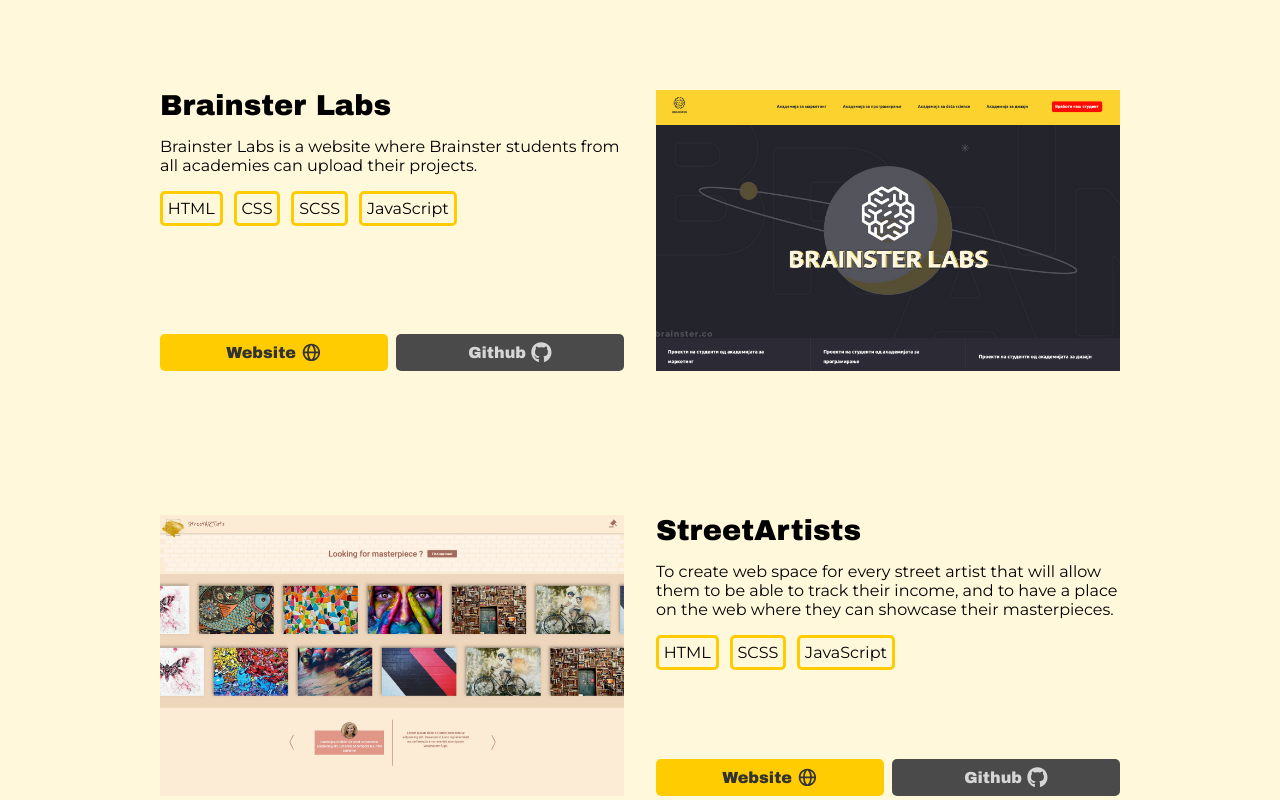
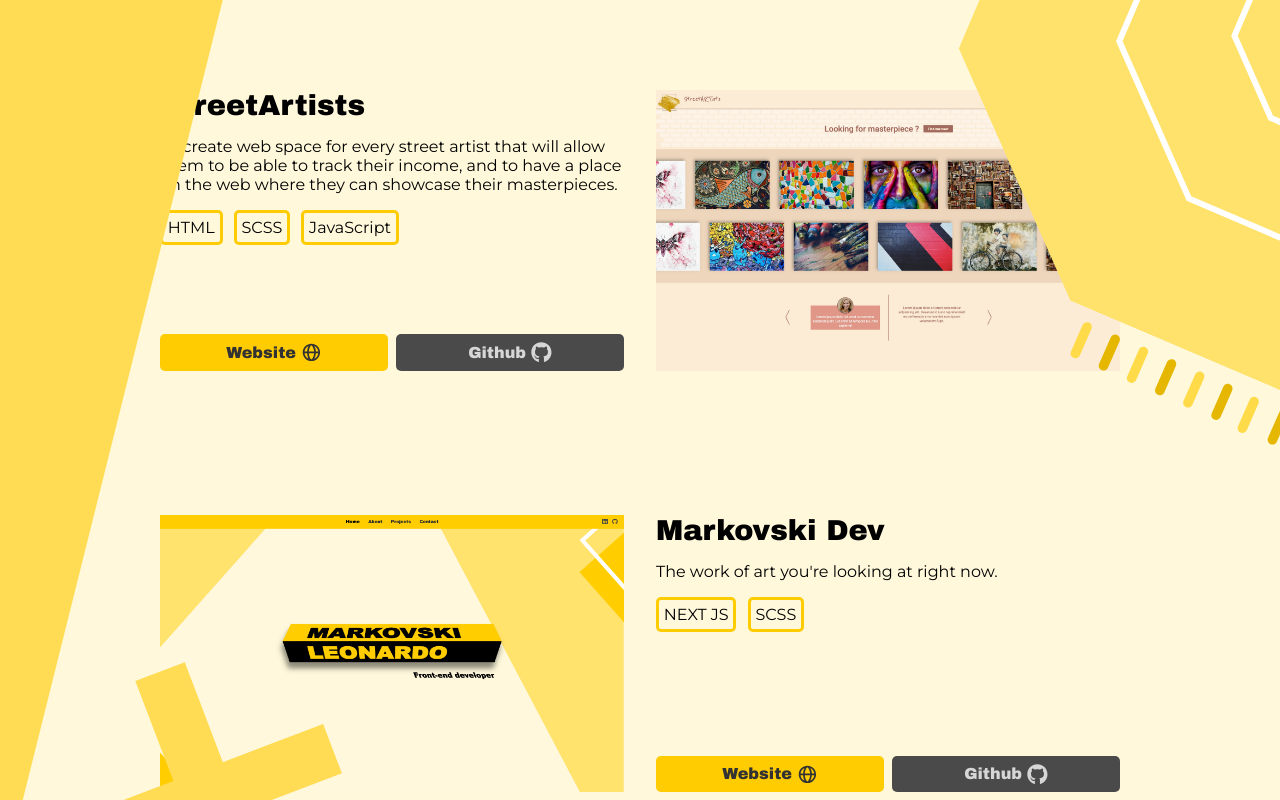
Before and after one commit to markoskyL/markovski.dev, a Next.js app: page / in a window 1280 px wide. Shown: the part 1780-2580 px from the top of the page. Built offline with nearby package versions, Linux system fonts and the light colour scheme.

Commit message:
netlify form

```diff
--- a/assets/projects.json
+++ b/assets/projects.json
@@ -1,6 +1,24 @@
 [
   {
     "id": "1",
+    "title": "StreetArtists",
+    "description": "To create web space for every street artist that will allow them to be able to track their income, and to have a place on the web where they can showcase their masterpieces.",
+    "imgSrc": "/images/StreetArtists.png",
+    "websiteURL": "https://streetartists-markosky.netlify.app",
+    "githubURL": "https://github.com/markoskyL/FE-Academy_Project02-Streetartists",
+    "technologies": ["HTML", "SCSS", "JavaScript"]
+  },
+  {
+    "id": "2",
+    "title": "Markovski Dev",
+    "description": "The work of art you're looking at right now.",
+    "imgSrc": "/images/MarkovskiDev.png",
+    "websiteURL": "#",
+    "githubURL": "https://github.com/markoskyL/FE-Academy_Project02-Streetartists",
+    "technologies": ["NEXT JS", "SCSS"]
+  },
+  {
+    "id": "3",
     "title": "Brainster Labs",
     "description": "Brainster Labs is a website where Brainster students from all academies can upload their projects.",
     "imgSrc": "/images/BrainsterLabs.png",
@@ -9,12 +27,12 @@
     "technologies": ["HTML", "CSS", "SCSS", "JavaScript"]
   },
   {
-    "id": "2",
-    "title": "StreetArtists",
-    "description": "To create web space for every street artist that will allow them to be able to track their income, and to have a place on the web where they can showcase their masterpieces.",
-    "imgSrc": "/images/StreetArtists.png",
-    "websiteURL": "https://streetartists-markosky.netlify.app",
-    "githubURL": "https://github.com/markoskyL/FE-Academy_Project02-Streetartists",
-    "technologies": ["HTML", "SCSS", "JavaScript"]
+    "id": "4",
+    "title": "CoinTracker ( coming soon...)",
+    "description": "CoinTracker is an application for tracking your monthly income as well as tracking your monthly expenses with the possibility of setting budget limits.",
+    "imgSrc": "/images/CoinTracker.png",
+    "websiteURL": "",
+    "githubURL": "",
+    "technologies": ["React", "SCSS"]
   }
 ]
--- a/components/_ContactPage/ContactPage.tsx
+++ b/components/_ContactPage/ContactPage.tsx
@@ -1,7 +1,11 @@
-import React from "react";
+import React, { useState } from "react";
 import styles from "./ContactPage.module.scss";
 
 const ContactPage = () => {
+  const [name, setName] = useState<string>("");
+  const [email, setEmail] = useState<string>("");
+  const [message, setMessage] = useState<string>("");
+  const handleSubmit = () => {};
   return (
     <div className={styles.contact} id="contact">
       <div className={styles.whiteTriangle}></div>
@@ -10,15 +14,30 @@
         <h2 className={styles.pagePreTitle}>
           Have a question or want to work together ?
         </h2>
-        <form action="">
+        <form name="contact" method="POST" data-netlify="true">
+          <input type="hidden" name="form-name" value="contact" />
           <div className={styles.name_emailWrapper}>
             <div className={styles.label_inputWrapper}>
               <label htmlFor="name">Your Name</label>
-              <input type="text" name="name" id="name" required />
+              <input
+                type="text"
+                name="name"
+                id="name"
+                required
+                value={name}
+                onChange={(e) => setName(e.target.value)}
+              />
             </div>
             <div className={styles.label_inputWrapper}>
               <label htmlFor="email">Your Email</label>
-              <input type="email" name="email" id="email" required />
+              <input
+                type="email"
+                name="email"
+                id="email"
+                required
+                value={email}
+                onChange={(e) => setEmail(e.target.value)}
+              />
             </div>
           </div>
           <div className={styles.label_inputWrapper}>
@@ -31,13 +50,14 @@
               cols={30}
               rows={10}
               required
+              value={message}
+              onChange={(e) => setMessage(e.target.value)}
             ></textarea>
           </div>
           <button className={styles.submitBtn} type="submit">
             Submit
           </button>
         </form>
-
       </div>
     </div>
   );
--- a/components/_ProjectsPage/ProjectCard/ProjectCard.module.scss
+++ b/components/_ProjectsPage/ProjectCard/ProjectCard.module.scss
@@ -15,6 +15,7 @@
   }
   .imgWrapper {
     width: 50vw;
+    // max-height: 200px;
     //Fixes explicit width & height error of next Image
     > span {
       position: unset !important;
--- a/pages/index.tsx
+++ b/pages/index.tsx
@@ -22,7 +22,7 @@
         />
       </Head>
       <div className="pages-wrapper">
-        {/* <GeometricBackground /> */}
+        <GeometricBackground />
         <Navigation />
         <HomePage />
         <AboutPage />
```
Also changed, not shown: public/images/CoinTracker.png (added), public/images/MarkovskiDev.png (added).
